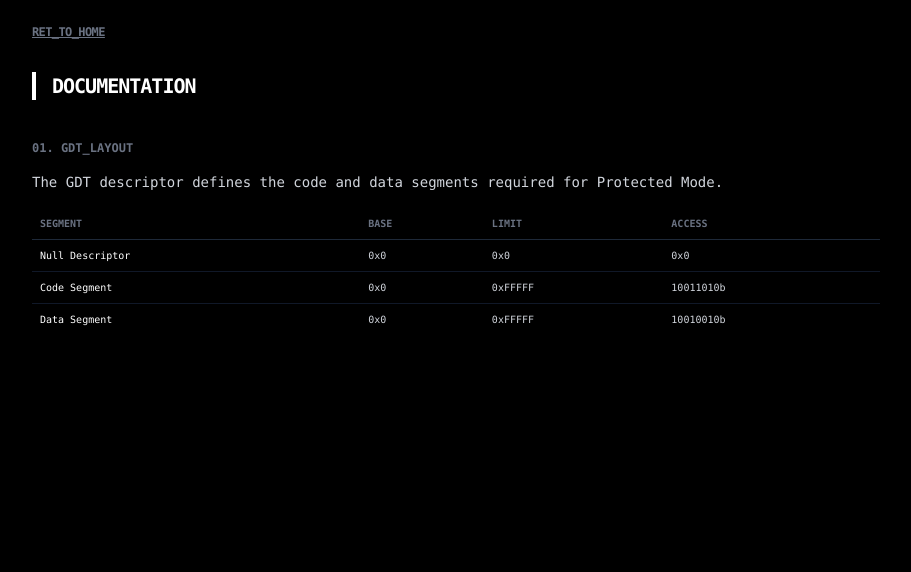
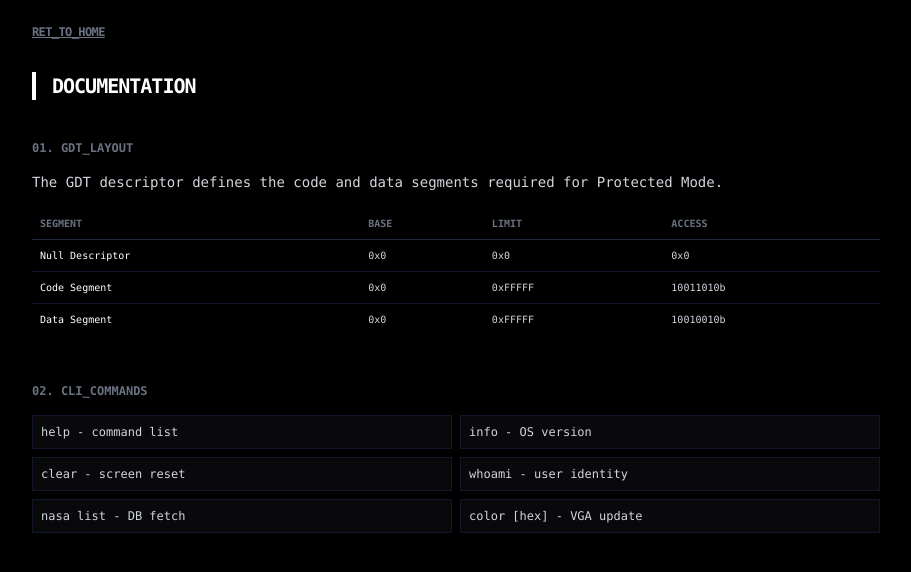
Before and after one commit to ValyMnDul/ApolOs, a Next.js app in the folder web/: page /docs in a window 1280 px wide. Shown: the top 572 px of the page, without its empty margins (184-1095 px from the left). Built offline with nearby package versions, Linux system fonts and the light colour scheme.

Commit message:
Add CLI commands section to documentation

```diff
--- a/web/app/docs/page.tsx
+++ b/web/app/docs/page.tsx
@@ -46,6 +46,23 @@ export default function Docs(){
                         </table>
                     </div>
                 </section>
+                <section>
+                    <h3 className="text-xs font-bold mb-4 text-gray-500 uppercase">02. CLI_Commands</h3>
+                    <div className="grid grid-cols-1 sm:grid-cols-2 gap-2">
+                        {
+                            [
+                                "help - command list",
+                                "info - OS version",
+                                "clear - screen reset",
+                                "whoami - user identity",
+                                "nasa list - DB fetch",
+                                "color [hex] - VGA update",
+                            ].map((cmd) => (
+                                <div key={cmd} className="p-2 border border-gray-900 bg-zinc-950 text-xs font-mono">{cmd}</div>
+                            ))
+                        }
+                    </div>
+                </section>
             </div>
         </main>
     )
```
